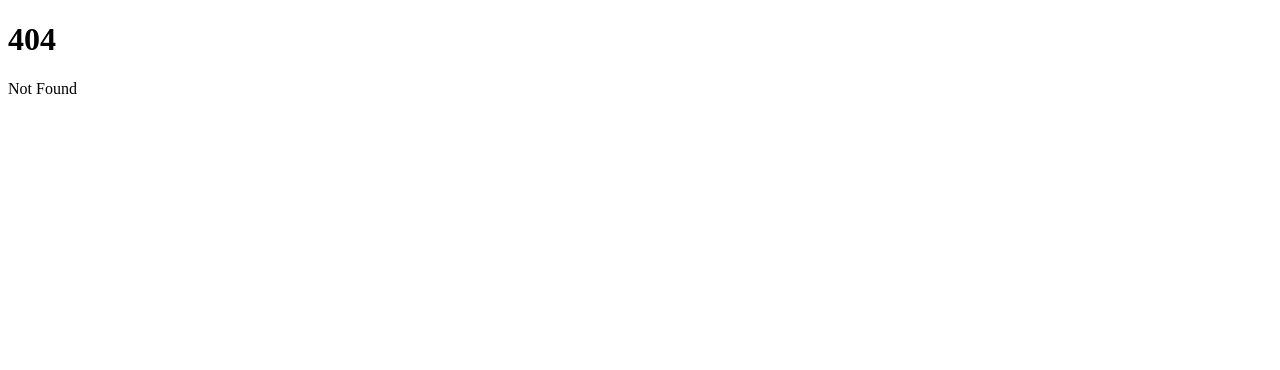
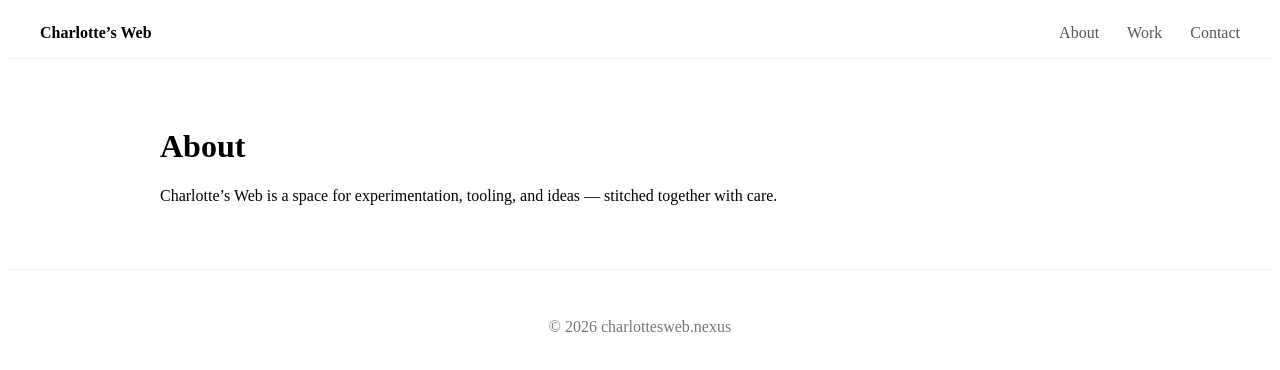
Before and after one commit to ChefSpongeBob/my-svelte-site, a SvelteKit app: page /about in a window 1280 px wide. Before the commit this address had no page. Shown: the top 370 px of the page. Built offline with nearby package versions, Linux system fonts and the light colour scheme.

Commit message:
Update style sheets and svelte pages

```diff
--- a/src/routes/+layout.svelte
+++ b/src/routes/+layout.svelte
@@ -1,11 +1,65 @@
-<script lang="ts">
-	import favicon from '$lib/assets/favicon.svg';
-
-	let { children } = $props();
+<script>
+  export let data;
 </script>
 
-<svelte:head>
-	<link rel="icon" href={favicon} />
-</svelte:head>
+<header class="site-header">
+  <nav class="nav">
+    <a href="/" class="logo">Charlotte’s Web</a>
 
-{@render children()}
+    <div class="links">
+      <a href="/about">About</a>
+      <a href="/work">Work</a>
+      <a href="/contact">Contact</a>
+    </div>
+  </nav>
+</header>
+
+<main class="content">
+  <slot />
+</main>
+
+<footer class="footer">
+  <p>© {new Date().getFullYear()} charlottesweb.nexus</p>
+</footer>
+
+<style>
+  .site-header {
+    border-bottom: 1px solid #eee;
+    padding: 1rem 2rem;
+  }
+
+  .nav {
+    display: flex;
+    justify-content: space-between;
+    align-items: center;
+  }
+
+  .logo {
+    font-weight: 600;
+    text-decoration: none;
+    color: inherit;
+  }
+
+  .links a {
+    margin-left: 1.5rem;
+    text-decoration: none;
+    color: #555;
+  }
+
+  .links a:hover {
+    color: #000;
+  }
+
+  .content {
+    padding: 3rem 2rem;
+    max-width: 960px;
+    margin: 0 auto;
+  }
+
+  .footer {
+    border-top: 1px solid #eee;
+    padding: 2rem;
+    text-align: center;
+    color: #777;
+  }
+</style>
--- /dev/null
+++ b/src/routes/about/+page.svelte
@@ -0,0 +1,6 @@
+<h1>About</h1>
+
+<p>
+    Charlotte’s Web is a space for experimentation, tooling, and ideas —
+    stitched together with care.
+</p>
--- /dev/null
+++ b/src/routes/contact/+page.svelte
@@ -0,0 +1,5 @@
+<h1>Contact</h1>
+
+<p>
+  @devteam for inquiries and support.
+</p>
--- /dev/null
+++ b/src/routes/work/+page.svelte
@@ -0,0 +1,5 @@
+<h1>Work</h1>
+
+<p>
+  Projects, experiments, and things worth sharing will live here.
+</p>
```
Also changed, not shown: src/routes/+page.svelte (+7 -4 lines).
